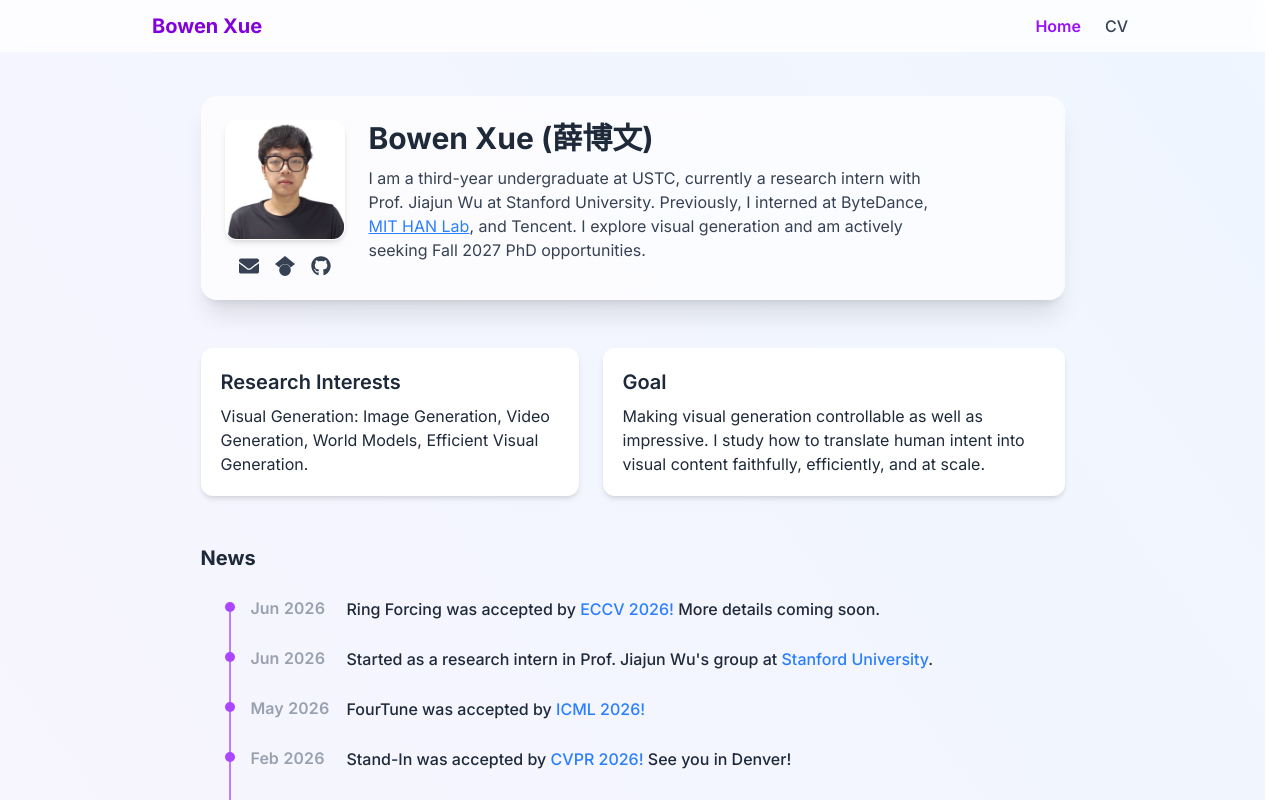
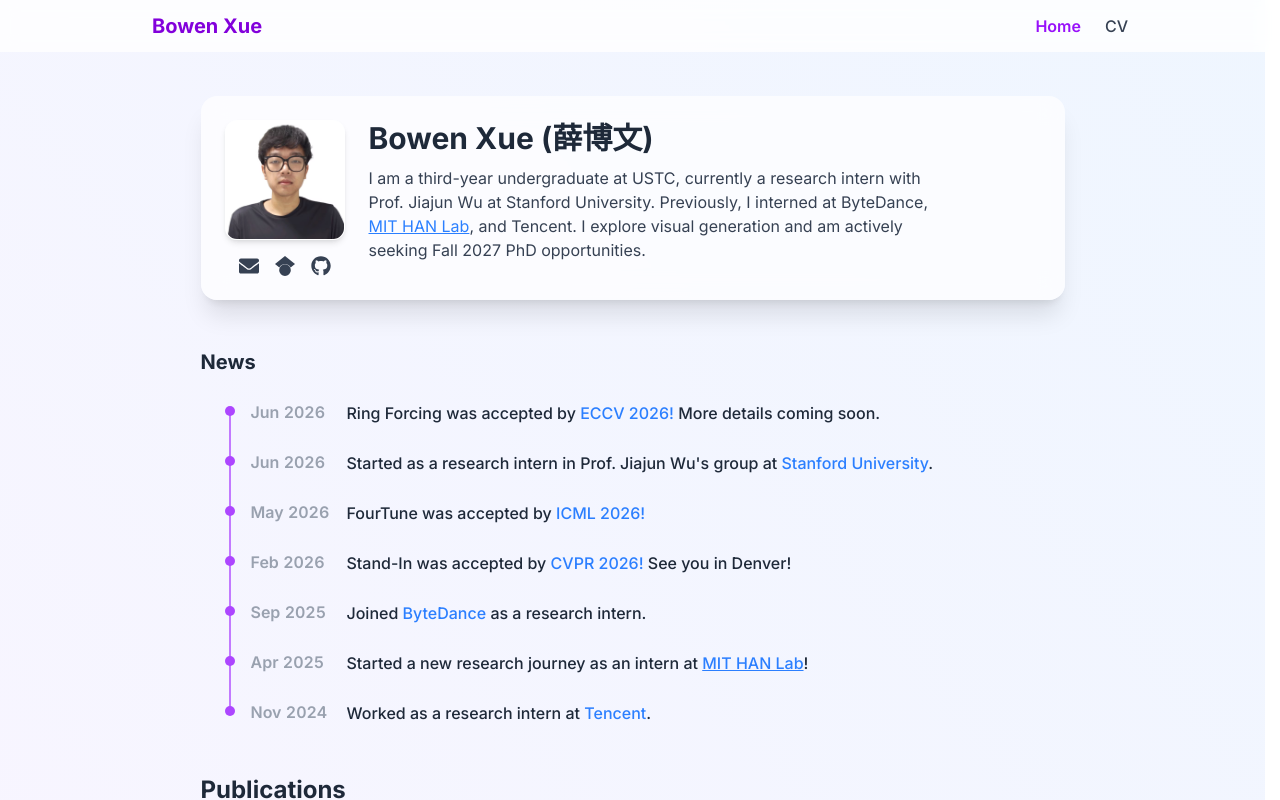
Before and after one commit to bowenxue2005/bowenxue2005.github.io, a Next.js app: page / in a window 1280 px wide. Shown: the top 800 px of the page. Built offline with nearby package versions, Linux system fonts and the light colour scheme.

Commit message:
Remove research interests and goal sections

```diff
--- a/app/page.tsx
+++ b/app/page.tsx
@@ -153,34 +153,6 @@ const publications = [
             </div>
       </motion.div>
 
-      {/* 研究兴趣 & 目标 */}
-      <div className="grid grid-cols-1 md:grid-cols-[minmax(0,0.9fr)_minmax(0,1.1fr)] gap-5 sm:gap-6 mt-10 sm:mt-12">
-        <motion.div
-          initial={{ opacity: 0, y: 20 }}
-          whileInView={{ opacity: 1, y: 0 }}
-          transition={{ duration: 0.5 }}
-          viewport={{ once: true }}
-          className="bg-white p-4 sm:p-5 rounded-xl shadow-md"
-        >
-          <h2 className="text-lg sm:text-xl font-semibold mb-2">Research Interests</h2>
-          <p className="text-[15px] leading-relaxed sm:text-base sm:leading-normal">Visual Generation: Image Generation, Video Generation, World Models, Efficient Visual Generation.</p>
-          </motion.div>
-
-        <motion.div
-          initial={{ opacity: 0, y: 20 }}
-          whileInView={{ opacity: 1, y: 0 }}
-          transition={{ duration: 0.5, delay: 0.1 }}
-          viewport={{ once: true }}
-          className="bg-white p-4 sm:p-5 rounded-xl shadow-md"
-        >
-          <h2 className="text-lg sm:text-xl font-semibold mb-2">Goal</h2>
-          <p className="text-pretty text-[15px] leading-relaxed sm:text-base sm:leading-normal">
-            Making visual generation controllable as well as impressive. I study how to
-            translate human intent into visual content faithfully, efficiently, and at scale.
-          </p>
-        </motion.div>
-      </div>
-
       {/* 时间线 */}
       <motion.div
         initial={{ opacity: 0 }}
```
